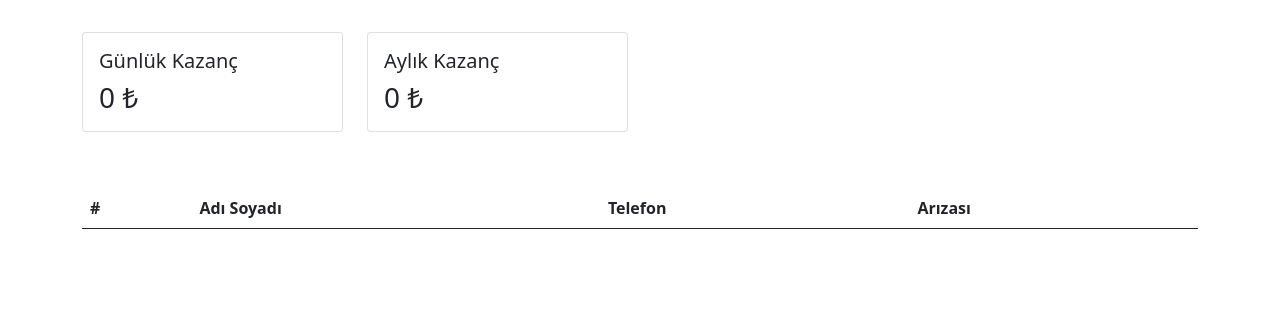
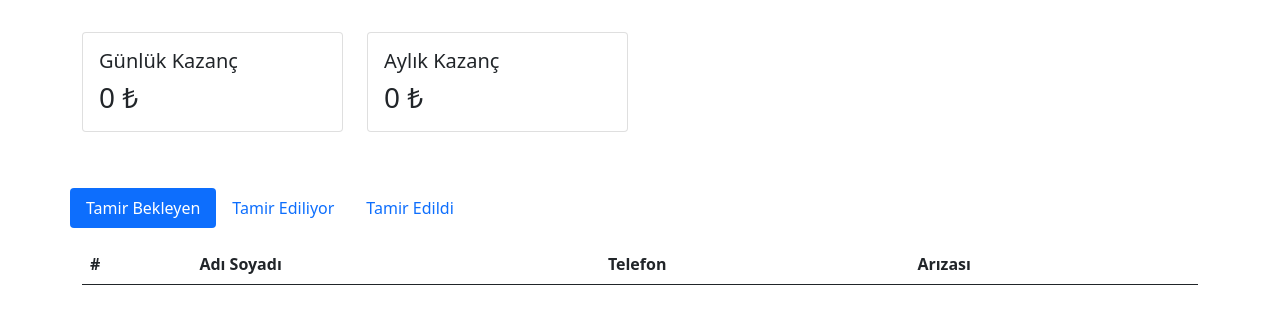
Before and after one commit to aliemresafak/serman, a Django app: page / in a window 1280 px wide. Shown: the part 56-380 px from the top of the page. Run offline with Django 3.2, Linux system fonts and the light colour scheme; data that the repository does not hold is empty.

Commit message:
Add: waiting, fixing and fixed tables

```diff
--- a/core/templates/dashboard.html
+++ b/core/templates/dashboard.html
@@ -19,7 +19,45 @@
   </div>
 </div>
 <div class="row my-5">
-  <div class="col">
+<ul class="nav nav-pills mb-3" id="pills-tab" role="tablist">
+  <li class="nav-item" role="presentation">
+    <button class="nav-link active" id="pills-home-tab" data-bs-toggle="pill" data-bs-target="#pills-home" type="button" role="tab" aria-controls="pills-home" aria-selected="true">Tamir Bekleyen</button>
+  </li>
+  <li class="nav-item" role="presentation">
+    <button class="nav-link" id="pills-profile-tab" data-bs-toggle="pill" data-bs-target="#pills-profile" type="button" role="tab" aria-controls="pills-profile" aria-selected="false">Tamir Ediliyor</button>
+  </li>
+  <li class="nav-item" role="presentation">
+    <button class="nav-link" id="pills-contact-tab" data-bs-toggle="pill" data-bs-target="#pills-contact" type="button" role="tab" aria-controls="pills-contact" aria-selected="false">Tamir Edildi</button>
+  </li>
+</ul>
+<div class="tab-content" id="pills-tabContent">
+  <div class="tab-pane fade show active" id="pills-home" role="tabpanel" aria-labelledby="pills-home-tab">
+  <table class="table table-striped">
+    <thead>
+      <tr>
+        <th scope="col">#</th>
+        <th scope="col">Adı Soyadı</th>
+        <th scope="col">Telefon</th>
+        <th scope="col">Arızası</th>
+      </tr>
+    </thead>
+    <tbody></tbody>
+  </table>
+  </div>
+  <div class="tab-pane fade" id="pills-profile" role="tabpanel" aria-labelledby="pills-profile-tab">
+  <table class="table table-striped">
+    <thead>
+      <tr>
+        <th scope="col">#</th>
+        <th scope="col">Adı Soyadı</th>
+        <th scope="col">Telefon</th>
+        <th scope="col">Arızası</th>
+      </tr>
+    </thead>
+    <tbody></tbody>
+  </table>
+  </div>
+  <div class="tab-pane fade" id="pills-contact" role="tabpanel" aria-labelledby="pills-contact-tab">
   <table class="table table-striped">
     <thead>
       <tr>
@@ -34,4 +72,6 @@
   </div>
 </div>
 
+</div>
+
 {% endblock %}
```
